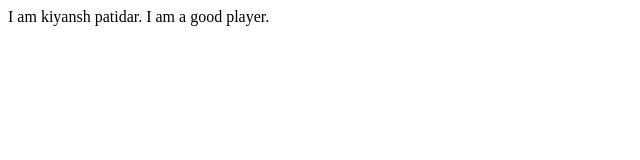
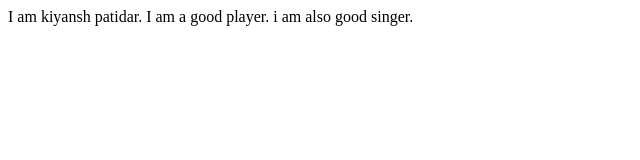
Before and after one commit to poojaptdr/kinshupatidar-site, a plain HTML site: page index.html in a window 1280 px wide. Shown: the whole page, without its empty margins (0-640 px from the left). Drawn offline with Linux system fonts and the light colour scheme.

Commit message:
update details site3

```diff
--- a/index.html
+++ b/index.html
@@ -8,5 +8,6 @@
 </head>
 <body>
     I am kiyansh patidar. I am a good player.
+    i am also good singer.
 </body>
 </html>
```
